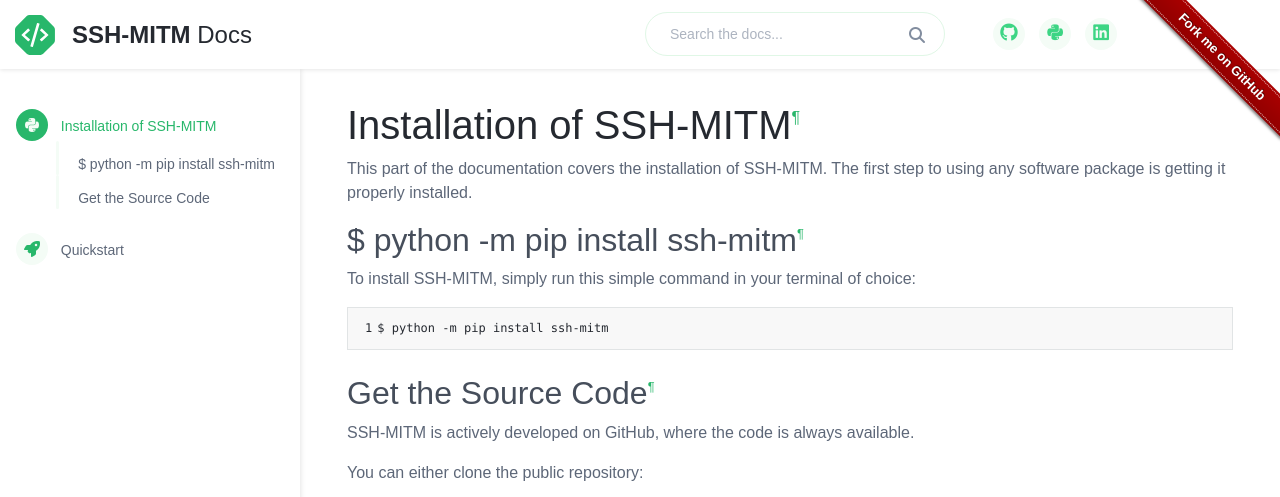
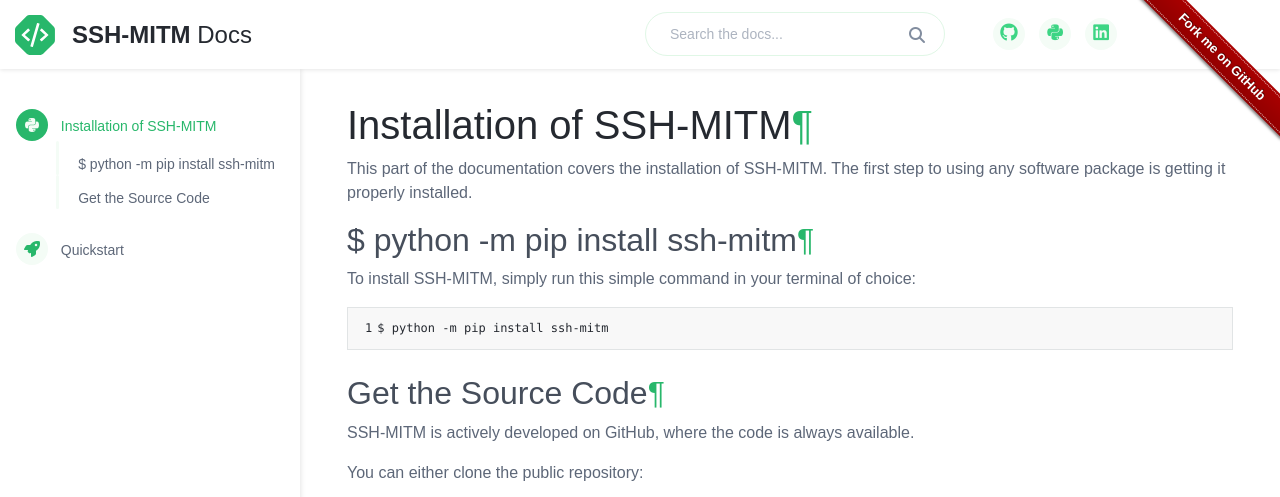
Before and after one commit to ssh-mitm/ssh-mitm, a Sphinx documentation site: the page built from doc/install.rst, in a window 1280 px wide. Shown: the top 497 px of the page. Built offline with Sphinx 7.4.7, drawn with Linux system fonts in a browser that asks for light colours; nearby versions of some CDN libraries.

Commit message:
cleand css

```diff
--- a/doc/_static/assets/css/theme.css
+++ b/doc/_static/assets/css/theme.css
@@ -921,7 +921,6 @@
     -ms-user-select: none;
     user-select: none;
     background-color: transparent;
-    border: 1px solid transparent;
     font-size: 1rem;
     line-height: 1.5;
     border-radius: 0.25rem;
@@ -3120,7 +3119,6 @@
     background-color: #f4fcf6;
     content: " ";
     display: inline-block;
-    height: inherit;
     left: 0;
     margin-top: -0.5rem;
     position: absolute;
--- a/doc/_static/assets/css/theme2.css
+++ b/doc/_static/assets/css/theme2.css
@@ -1,15 +1,12 @@
-.docs-content li>p {
+.docs-content li > p {
     margin-bottom: 0;
 }
-
 div.section {
     scroll-margin-top: 75px;
 }
-
 .docs-nav p {
     display: none;
 }
-
 .docs-nav ul {
     font-size: 0.875rem;
     padding-left: 0;
@@ -17,38 +14,31 @@
     list-style: none;
     color: #5d6778;
 }
-
 .docs-nav ul li a {
     color: #5d6778;
 }
-
 .docs-nav ul li.current a {
     color: #28b76b;
 }
-
 li.toctree-l1 {
     margin-top: 1.5rem;
 }
-
 .docs-nav ul li .toctree-l1 {
     font-size: 1rem;
     margin-bottom: 1.5rem;
     padding-top: 1.5rem;
     display: table-row;
 }
-
-.docs-nav ul li.toctree-l1>a:hover {
+.docs-nav ul li.toctree-l1 > a:hover {
     text-decoration: none;
 }
-
 .docs-nav ul .toctree-l1:before {
     content: "\f02d";
-    /* FontAwesome Unicode */
     font-family: FontAwesome;
     display: inline-block;
     margin-right: 0.8rem;
-    /* same as padding-left set on li */
     font-size: 0.875rem;
+    padding-top: 0.375rem;
     color: #28b76b;
     background: #f4fcf6;
     width: 32px;
@@ -58,12 +48,10 @@
     text-align: center;
     border-radius: 50%;
 }
-
 .docs-nav ul .toctree-l1.current:before {
     color: #f4fcf6;
     background: #28b76b;
 }
-
 .docs-nav ul ul {
     font-size: 0.875rem;
     padding-left: 2.5rem;
@@ -71,23 +59,18 @@
     list-style: none;
     color: #5d6778;
 }
-
 .docs-nav ul ul li {
     padding-top: 0.5rem;
 }
-
-.docs-nav ul ul li.toctree-l2>a {
+.docs-nav ul ul li.toctree-l2 > a {
     color: #5d6778;
 }
-
-.docs-nav ul ul li.toctree-l2>a:hover {
+.docs-nav ul ul li.toctree-l2 > a:hover {
     text-decoration: none;
 }
-
 .docs-nav ul .toctree-l2:before {
     display: inline-block;
     margin-right: 1.2rem;
-    /* same as padding-left set on li */
     font-size: 0.875rem;
     padding-top: 0.8rem;
     color: #f4fcf6;
@@ -100,115 +83,49 @@
     margin-top: -0.5rem;
     width: 3px;
 }
-
-h1 .headerlink,
-h2 .headerlink {
-    font-size: 0.4em;
-    vertical-align: 1em;
-}
-
-
-
-
-blockquote {
-    margin-left: 24px;
-    line-height: 24px;
-    margin-bottom: 24px
-}
-
-pre.literal-block {
-    white-space: pre;
-    margin: 0;
-    padding: 12px 12px;
-    font-family: SFMono-Regular, Menlo, Monaco, Consolas, "Liberation Mono", "Courier New", Courier, monospace;
-    display: block;
-    overflow: auto
-}
-
-pre.literal-block,
-div[class^='highlight'] {
+div[class^="highlight"] {
     border: 1px solid #e1e4e5;
     overflow-x: auto;
-    margin: 1px 0 24px 0
+    margin: 1px 0 24px 0;
 }
-
-pre.literal-block div[class^='highlight'],
-div[class^='highlight'] div[class^='highlight'] {
-    padding: 0px;
+div[class^="highlight"] div[class^="highlight"] {
+    padding: 0;
     border: none;
-    margin: 0
+    margin: 0;
 }
-
-div[class^='highlight'] td.code {
-    width: 100%
+div[class^="highlight"] td.code {
+    width: 100%;
 }
-
 .linenodiv pre {
     border-right: solid 1px #e6e9ea;
     margin: 0;
     padding: 12px 12px;
     font-family: SFMono-Regular, Menlo, Monaco, Consolas, "Liberation Mono", "Courier New", Courier, monospace;
     user-select: none;
-    pointer-events: none
+    pointer-events: none;
 }
-
-div[class^='highlight'] pre {
+div[class^="highlight"] pre {
     white-space: pre;
     margin: 0;
     padding: 12px 12px;
     display: block;
-    overflow: auto
+    overflow: auto;
 }
-
-div[class^='highlight'] pre .hll {
-    display: block;
-    margin: 0 -12px;
-    padding: 0 12px
-}
-
-pre.literal-block,
-div[class^='highlight'] pre,
-.linenodiv pre {
+.linenodiv pre,
+div[class^="highlight"] pre {
     font-family: SFMono-Regular, Menlo, Monaco, Consolas, "Liberation Mono", "Courier New", Courier, monospace;
     font-size: 12px;
-    line-height: 1.4
+    line-height: 1.4;
 }
-
-.code-block-caption {
-    font-style: italic;
-    font-size: 85%;
-    line-height: 1;
-    padding: 1em 0;
-    text-align: center
+@media print {
+    div[class^="highlight"],
+    div[class^="highlight"] pre {
+        white-space: pre-wrap;
     }
-
-@media print {
-    .codeblock,
-    div[class^='highlight'],
-    div[class^='highlight'] pre {
-        white-space: pre-wrap
-    }
-}
-
-
-
-
-
-
-
-
-
-
-
-
-
-
-
-/*!
+} /*!
  * "Fork me on GitHub" CSS ribbon v0.2.3 | MIT License
  * https://github.com/simonwhitaker/github-fork-ribbon-css
 */
-
 .github-fork-ribbon {
     width: 12.1em;
     height: 12.1em;
@@ -222,113 +139,78 @@
     text-decoration: none;
     text-indent: -999999px;
 }
-
 .github-fork-ribbon.fixed {
     position: fixed;
 }
-
-  .github-fork-ribbon:hover, .github-fork-ribbon:active {
-    background-color: rgba(0, 0, 0, 0.0);
+.github-fork-ribbon:active,
+.github-fork-ribbon:hover {
+    background-color: rgba(0, 0, 0, 0);
 }
-
-  .github-fork-ribbon:before, .github-fork-ribbon:after {
-    /* The right and left classes determine the side we attach our banner to */
+.github-fork-ribbon:after,
+.github-fork-ribbon:before {
     position: absolute;
     display: block;
     width: 15.38em;
     height: 1.54em;
-
     top: 3.23em;
     right: -3.23em;
-
     -webkit-box-sizing: content-box;
     -moz-box-sizing: content-box;
     box-sizing: content-box;
-
     -webkit-transform: rotate(45deg);
     -moz-transform: rotate(45deg);
     -ms-transform: rotate(45deg);
     -o-transform: rotate(45deg);
     transform: rotate(45deg);
 }
-
 .github-fork-ribbon:before {
     content: "";
-
-    /* Add a bit of padding to give some substance outside the "stitching" */
-    padding: .38em 0;
-
-    /* Set the base colour */
+    padding: 0.38em 0;
     background-color: #a00;
-
-    /* Set a gradient: transparent black at the top to almost-transparent black at the bottom */
     background-image: -webkit-gradient(linear, left top, left bottom, from(rgba(0, 0, 0, 0)), to(rgba(0, 0, 0, 0.15)));
     background-image: -webkit-linear-gradient(top, rgba(0, 0, 0, 0), rgba(0, 0, 0, 0.15));
     background-image: -moz-linear-gradient(top, rgba(0, 0, 0, 0), rgba(0, 0, 0, 0.15));
     background-image: -ms-linear-gradient(top, rgba(0, 0, 0, 0), rgba(0, 0, 0, 0.15));
     background-image: -o-linear-gradient(top, rgba(0, 0, 0, 0), rgba(0, 0, 0, 0.15));
     background-image: linear-gradient(to bottom, rgba(0, 0, 0, 0), rgba(0, 0, 0, 0.15));
-
-    /* Add a drop shadow */
-    -webkit-box-shadow: 0 .15em .23em 0 rgba(0, 0, 0, 0.5);
-    -moz-box-shadow: 0 .15em .23em 0 rgba(0, 0, 0, 0.5);
-    box-shadow: 0 .15em .23em 0 rgba(0, 0, 0, 0.5);
-
+    -webkit-box-shadow: 0 0.15em 0.23em 0 rgba(0, 0, 0, 0.5);
+    -moz-box-shadow: 0 0.15em 0.23em 0 rgba(0, 0, 0, 0.5);
+    box-shadow: 0 0.15em 0.23em 0 rgba(0, 0, 0, 0.5);
     pointer-events: auto;
 }
-
 .github-fork-ribbon:after {
-    /* Set the text from the data-ribbon attribute */
     content: attr(data-ribbon);
-
-    /* Set the text properties */
     color: #fff;
     font: 700 1em "Helvetica Neue", Helvetica, Arial, sans-serif;
     line-height: 1.54em;
     text-decoration: none;
-    text-shadow: 0 -.08em rgba(0, 0, 0, 0.5);
+    text-shadow: 0 -0.08em rgba(0, 0, 0, 0.5);
     text-align: center;
     text-indent: 0;
-
-    /* Set the layout properties */
-    padding: .15em 0;
-    margin: .15em 0;
-
-    /* Add "stitching" effect */
-    border-width: .08em 0;
+    padding: 0.15em 0;
+    margin: 0.15em 0;
+    border-width: 0.08em 0;
     border-style: dotted;
     border-color: #fff;
     border-color: rgba(255, 255, 255, 0.7);
 }
-
-  .github-fork-ribbon.left-top, .github-fork-ribbon.left-bottom {
+.github-fork-ribbon.left-top {
     right: auto;
     left: 0;
 }
-
-  .github-fork-ribbon.left-bottom, .github-fork-ribbon.right-bottom {
-    top: auto;
-    bottom: 0;
-  }
-
-  .github-fork-ribbon.left-top:before, .github-fork-ribbon.left-top:after, .github-fork-ribbon.left-bottom:before, .github-fork-ribbon.left-bottom:after {
+.github-fork-ribbon.left-top:after,
+.github-fork-ribbon.left-top:before {
     right: auto;
     left: -3.23em;
 }
-
-  .github-fork-ribbon.left-bottom:before, .github-fork-ribbon.left-bottom:after, .github-fork-ribbon.right-bottom:before, .github-fork-ribbon.right-bottom:after {
-    top: auto;
-    bottom: 3.23em;
-  }
-
-  .github-fork-ribbon.left-top:before, .github-fork-ribbon.left-top:after, .github-fork-ribbon.right-bottom:before, .github-fork-ribbon.right-bottom:after {
+.github-fork-ribbon.left-top:after,
+.github-fork-ribbon.left-top:before {
     -webkit-transform: rotate(-45deg);
     -moz-transform: rotate(-45deg);
     -ms-transform: rotate(-45deg);
     -o-transform: rotate(-45deg);
     transform: rotate(-45deg);
 }
-
 .hiddensearch {
     visibility: hidden;
 }
```
Lines whose indentation alone changed are shown as unchanged.
